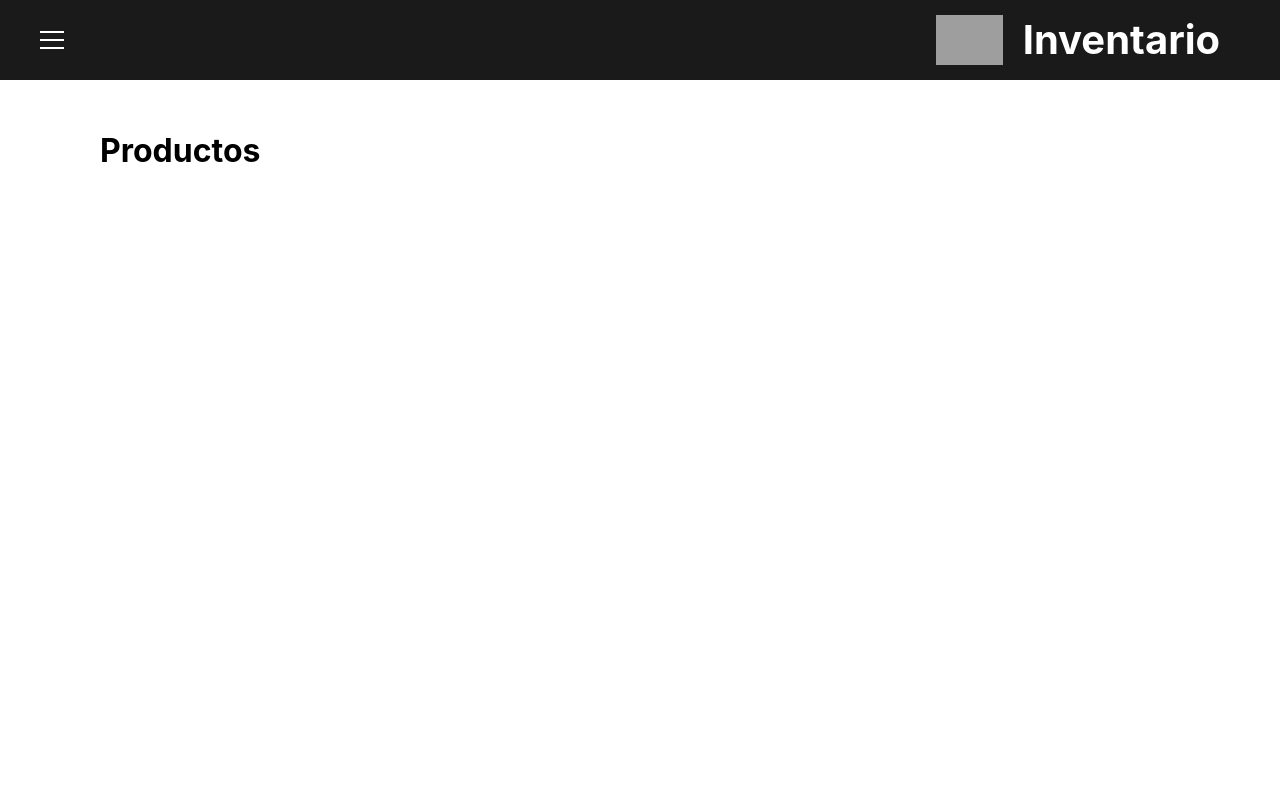
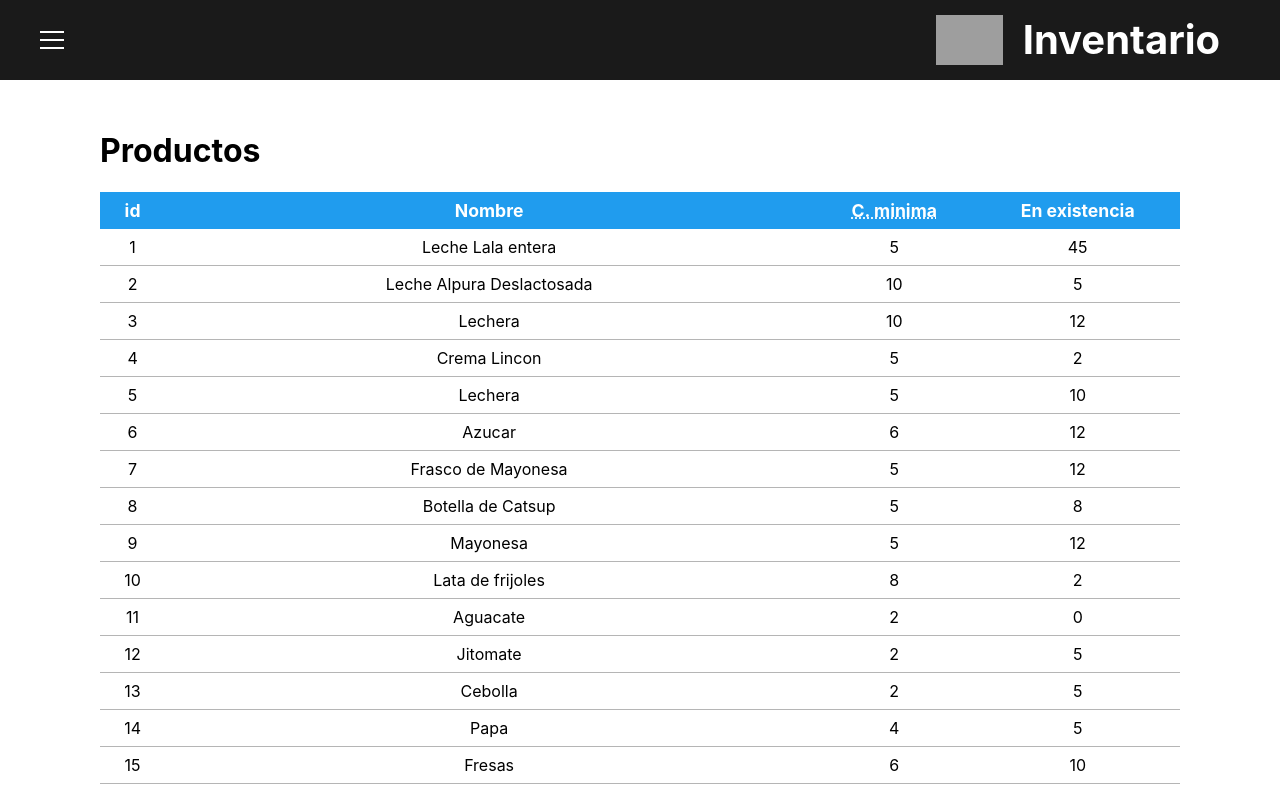
Before and after one commit to edevars/BarrioVivo, a Next.js app: page /productos in a window 1280 px wide. Shown: the top 793 px of the page. Built offline with nearby package versions, Linux system fonts and the light colour scheme; grey boxes are pictures that could not be loaded.

Commit message:
:sparkles: Adding preliminar products page

```diff
--- a/pages/productos.js
+++ b/pages/productos.js
@@ -1,13 +1,30 @@
-import React from "react";
+import React, { useEffect } from "react";
 import Layout from "../src/Components/Layout";
+import Loading from "../src/Components/General/Loading";
+import ProductsContent from "../src/Components/Layout/ProductsContent";
 
+//Redux
+import { connect } from "react-redux";
+import * as productsActions from "../src/redux/actions/productsActions";
 
-const DashboardPage = () => {
+const ProductsPage = props => {
+  const { products, getAllProducts, loading, error } = props;
+
+  useEffect(() => {
+    if (!products.length) {
+      getAllProducts();
+    }
+  }, [products]);
+
   return (
     <Layout>
-      <h1>Productos</h1>
+      {loading ? <Loading /> : <ProductsContent products={products} />}
     </Layout>
   );
 };
 
-export default DashboardPage;
+const mapStateToProps = reducers => {
+  return reducers.productsReducer;
+};
+
+export default connect(mapStateToProps, productsActions)(ProductsPage);
--- /dev/null
+++ b/src/Components/Layout/ProductsContent.js
@@ -0,0 +1,24 @@
+import PropTypes from "prop-types";
+import Table from "../Table";
+import { withTheme } from "styled-components";
+
+const ProductsContent = ({ theme, products }) => {
+  return (
+    <>
+      <h1>Productos</h1>
+      <Table
+        products={products}
+        fullWidth
+        backgroundHead={theme.bulma.info}
+        foregroundHead={theme.bulma.white}
+      />
+    </>
+  );
+};
+
+ProductsContent.propTypes = {
+  products: PropTypes.array.isRequired,
+  theme: PropTypes.object.isRequired
+};
+
+export default withTheme(ProductsContent);
```
